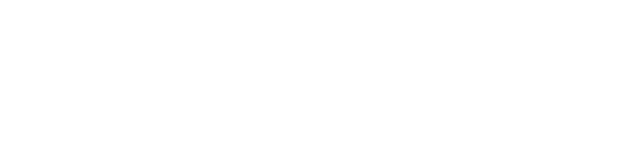
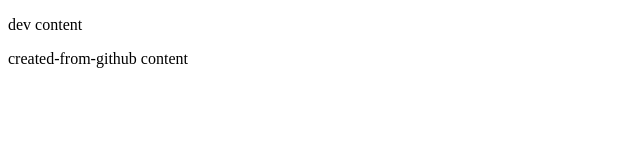
Before and after one commit to gulbarchynmuratbekova/Git, a plain HTML site: page index.html in a window 1280 px wide. Shown: the whole page, without its empty margins (0-640 px from the left). Drawn offline with Linux system fonts and the light colour scheme.

Commit message:
merge both branches to main

```diff
--- a/index.html
+++ b/index.html
@@ -7,6 +7,7 @@
     <title>Document</title>
 </head>
 <body>
-
+    <p>dev content</p>
+    <p>created-from-github content</p>
 </body>
 </html>
```
